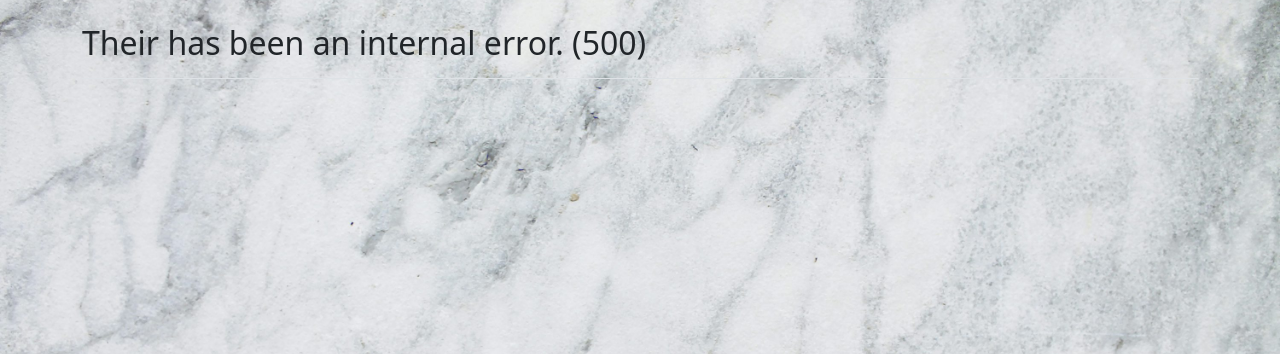
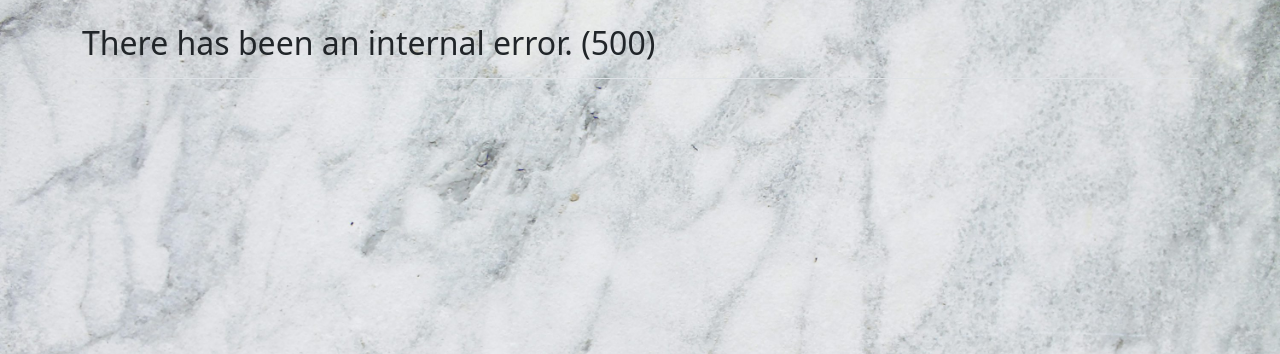
Before and after one commit to 49M/Developian_Web, a Django app: template templates/500.html in a window 1280 px wide. Shown: the part 66-420 px from the top of the page. Run offline with Django 5.2, Linux system fonts and the light colour scheme; the template is opened without the code that fills it, so the values that code supplies are empty; some libraries are stand-ins or nearby versions.

Commit message:
spelling fix

```diff
--- a/templates/500.html
+++ b/templates/500.html
@@ -1,5 +1,5 @@
 {% extends "developian/base.html" %}
 
 {% block page_header %}
-  <h2>Their has been an internal error. (500)</h2>
+  <h2>There has been an internal error. (500)</h2>
 {% endblock page_header %}
```
